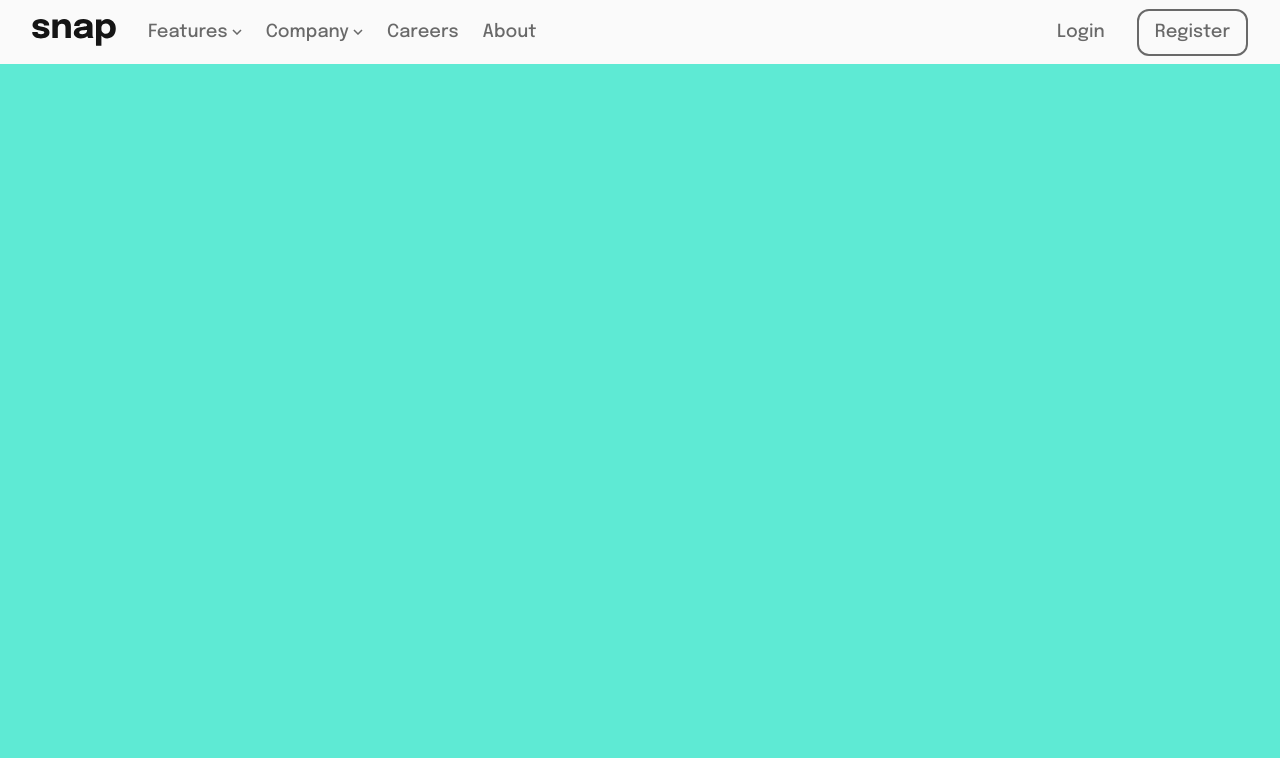
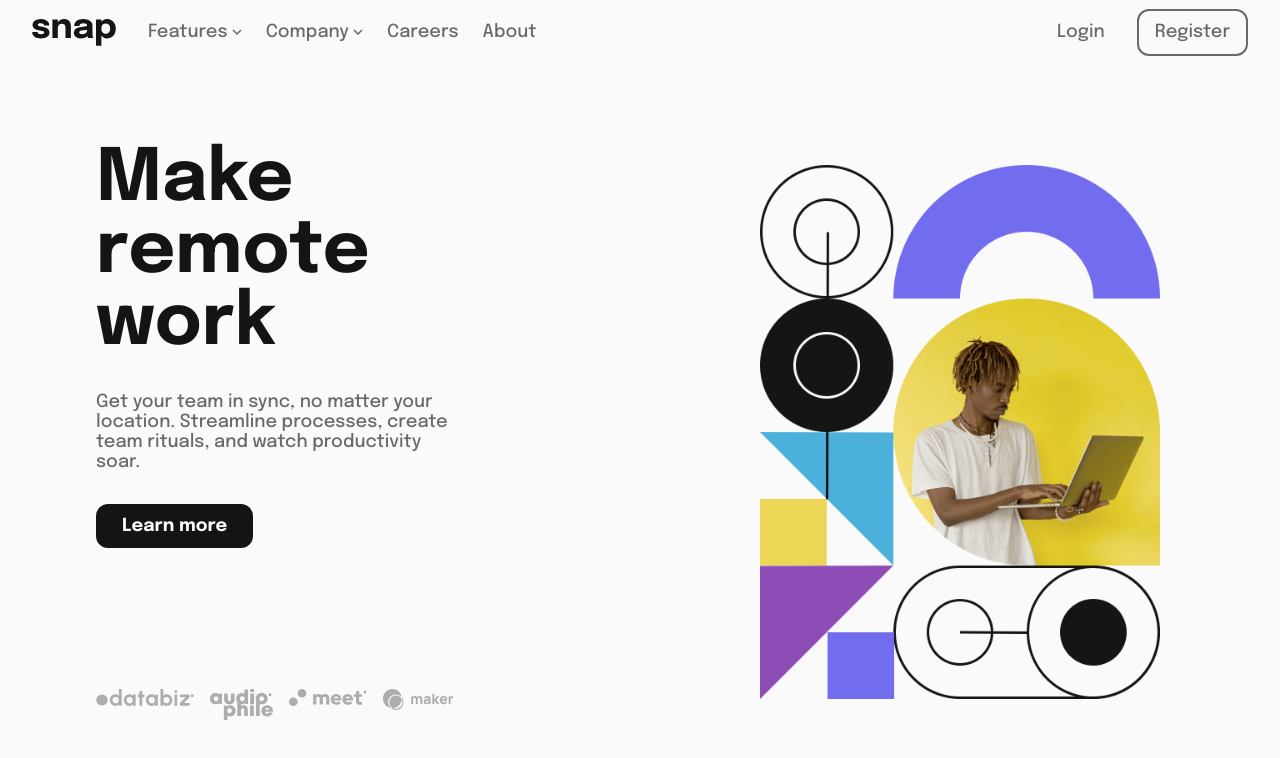
Before and after one commit to Tempestaaa/MentorIntroSection, a React (Vite) app: page / in a window 1280 px wide. Shown: the top 758 px of the page. Built offline with nearby package versions, Linux system fonts and the light colour scheme.

Commit message:
update - done resposive - dropdown nav left

```diff
--- a/src/App.tsx
+++ b/src/App.tsx
@@ -3,7 +3,7 @@ import Nav from "./components/Nav";
 
 function App() {
   return (
-    <div className="min-h-svh grid grid-rows-[auto_1fr] bg-almostWhite font-default text-default text-mediumGray font-medium">
+    <div className="min-h-svh grid grid-rows-[auto_1fr] bg-almostWhite font-default text-default text-mediumGray font-medium overflow-hidden">
       <Nav />
       <Content />
     </div>
--- a/src/components/Content.tsx
+++ b/src/components/Content.tsx
@@ -8,7 +8,39 @@ import heroMobile from "../assets/images/image-hero-mobile.png";
 const sponsorsImg = [databiz, audiophile, meet, maker];
 
 const Content = () => {
-  return <section className="bg-teal-300"></section>;
+  return (
+    <section className="flex items-center flex-col-reverse md:flex-row">
+      <div className="h-full w-full md:w-1/2 flex flex-col items-center py-8 md:py-14 lg:py-20 px-2 md:px-8 lg:px-24">
+        <div className="flex flex-col gap-4 lg:gap-8 flex-grow text-center md:text-left">
+          <h1 className="text-3xl md:text-5xl lg:text-7xl text-almostBlack font-bold text">
+            Make <span className="inline-block md:block">remote work</span>
+          </h1>
+          <p className="w-full md:w-[80%] text-sm lg:text-default">
+            Get your team in sync, no matter your location. Streamline
+            processes, create team rituals, and watch productivity soar.
+          </p>
+          <button className="mx-auto md:mx-0 md:mr-auto py-1 md:py-2 px-4 md:px-6 text-base md:text-default bg-almostBlack border-2 border-almostBlack text-almostWhite font-bold rounded-xl hover:bg-almostWhite hover:text-almostBlack transition-all">
+            Learn more
+          </button>
+        </div>
+        <div className="flex items-start justify-between gap-4 lg:w-[80%] mr-auto mt-8">
+          {sponsorsImg.map((item, i) => (
+            <div key={i}>
+              <img src={item} />
+            </div>
+          ))}
+        </div>
+      </div>
+      <picture className="w-full lg:w-[400px] mx-auto">
+        <source media="(min-width: 768px)" srcSet={heroDesktop} />
+        <img
+          src={heroMobile}
+          alt="hero image"
+          className="w-full md:w-[400px] mx-auto"
+        />
+      </picture>
+    </section>
+  );
 };
 
 export default Content;
--- a/src/components/Nav.tsx
+++ b/src/components/Nav.tsx
@@ -11,7 +11,7 @@ import { useState } from "react";
 
 type navDataType = {
   label: string;
-  children?: { name?: string; icon?: string }[];
+  children?: { name: string; icon?: string }[];
 }[];
 
 const navData: navDataType = [
```
